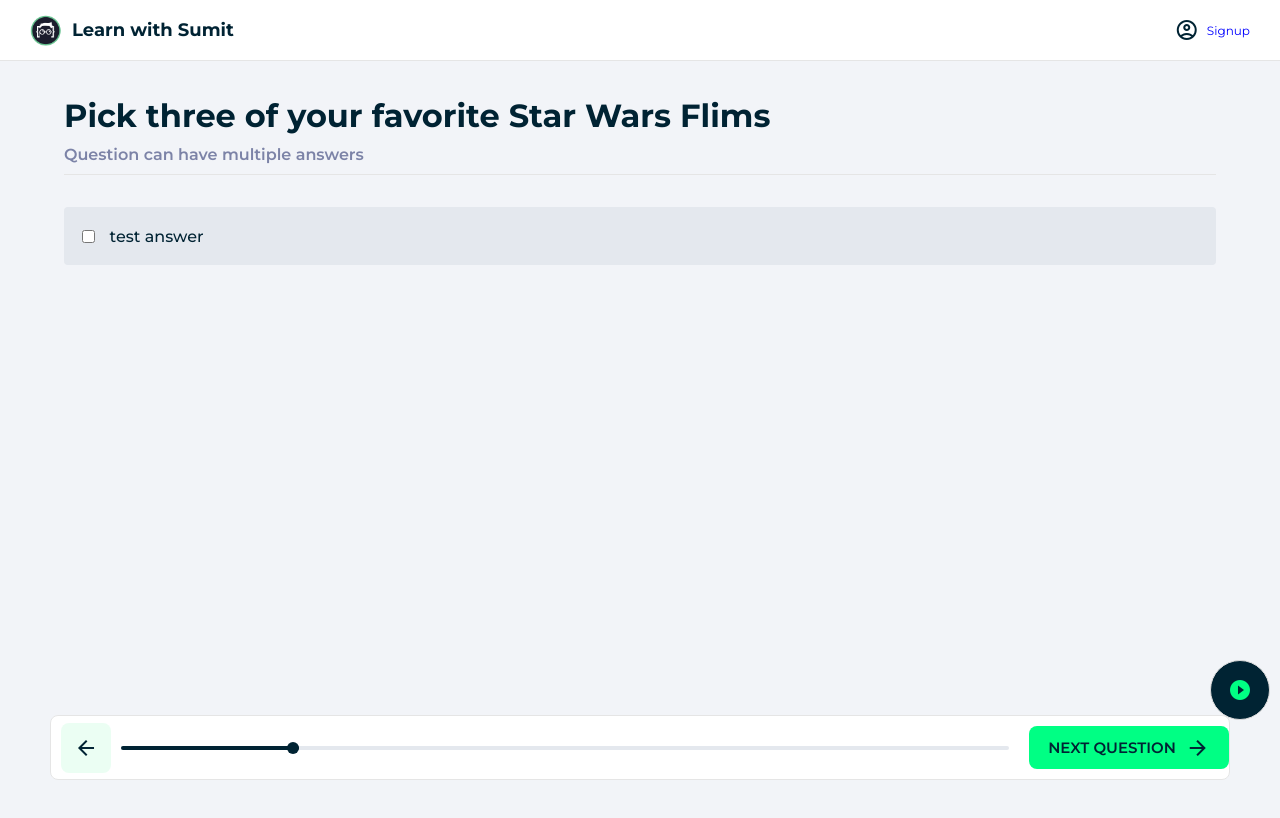
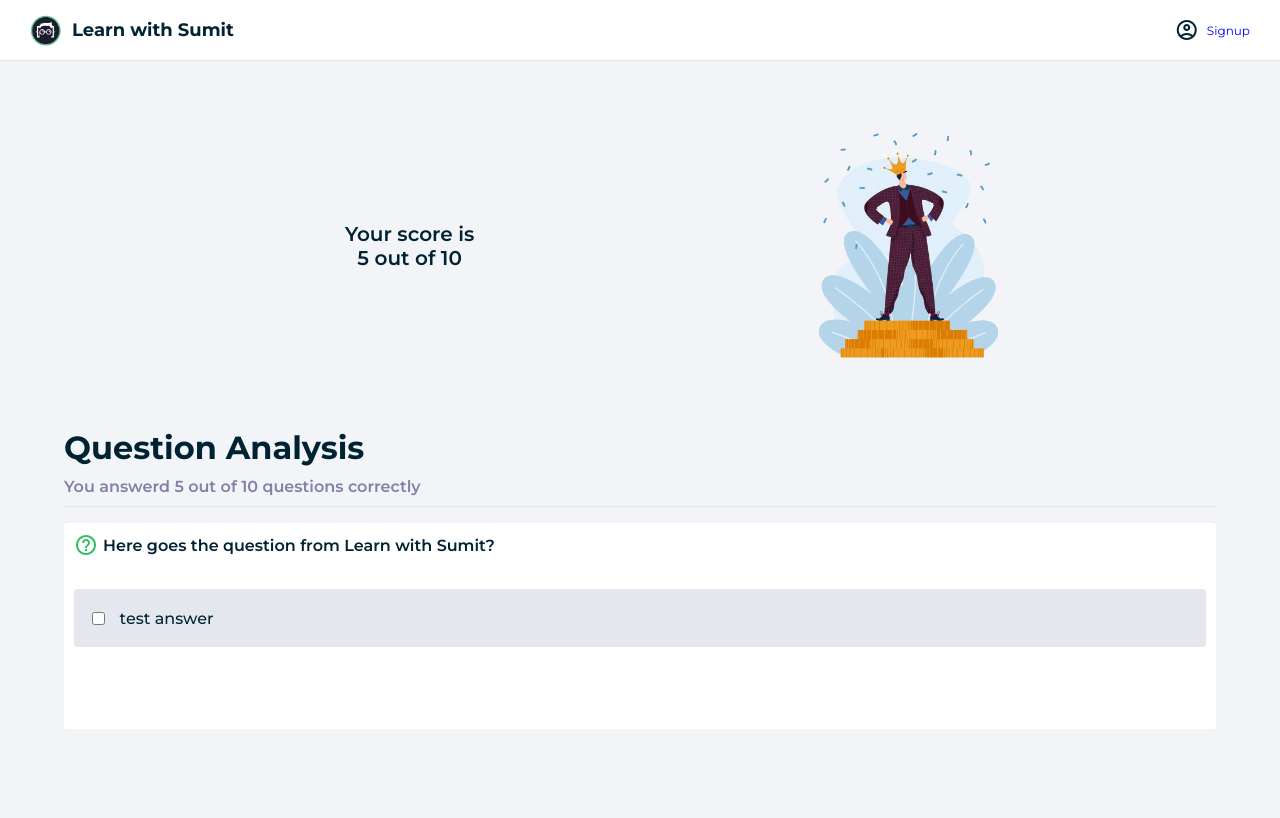
Before and after one commit to tanvirch0750/React-Quiz, a React (Create React App) app: page / in a window 1280 px wide. Shown: the top 818 px of the page. Built offline with nearby package versions, Linux system fonts and the light colour scheme.

Commit message:
Implemented result page

```diff
--- a/src/components/App.js
+++ b/src/components/App.js
@@ -1,6 +1,7 @@
 //import Home from "../pages/home/Home";
-import Quiz from "../pages/quiz/Quiz";
+//import Quiz from "../pages/quiz/Quiz";
 //import Login from "../pages/login/Login";
+import Result from "../pages/result/Result";
 import "../styles/app.css";
 import Layout from "./layout/Layout";
 
@@ -10,7 +11,8 @@
       {/* <Home /> */}
       {/* <Signup /> */}
       {/* <Login /> */}
-      <Quiz />
+      {/* <Quiz /> */}
+      <Result />
     </Layout>
   );
 }
--- /dev/null
+++ b/src/components/analysis/Analysis.jsx
@@ -0,0 +1,14 @@
+import Question from "../question/Question";
+import classes from "./Analysis.module.css";
+
+export default function Analysis() {
+  return (
+    <>
+      <div className={classes.analysis}>
+        <h1>Question Analysis</h1>
+        <h4>You answerd 5 out of 10 questions correctly</h4>
+        <Question />
+      </div>
+    </>
+  );
+}
--- /dev/null
+++ b/src/components/analysis/Analysis.module.css
@@ -0,0 +1,4 @@
+/* analysis component */
+.analysis {
+  margin: 2rem auto;
+}
--- /dev/null
+++ b/src/components/question/Question.jsx
@@ -0,0 +1,15 @@
+import React from "react";
+import Answers from "../answers/Answers";
+import classes from "./Question.module.css";
+
+export default function Question() {
+  return (
+    <div className={classes.question}>
+      <div className={classes.qtitle}>
+        <span className="material-icons-outlined"> help_outline </span>
+        Here goes the question from Learn with Sumit?
+      </div>
+      <Answers />
+    </div>
+  );
+}
--- /dev/null
+++ b/src/components/question/Question.module.css
@@ -0,0 +1,19 @@
+/* question component */
+.question {
+  background-color: white;
+  padding: 10px;
+  margin: 1rem 0;
+  border-radius: 4px;
+}
+
+.qtitle {
+  display: flex;
+  gap: 5px;
+  align-items: center;
+  color: var(--fontPrimary);
+  font-weight: 600;
+}
+
+.qtitle span {
+  color: var(--active);
+}
--- /dev/null
+++ b/src/components/summary/Summary.jsx
@@ -0,0 +1,19 @@
+import img from "../../assets/images/success.png";
+import classes from "./Summary.module.css";
+
+export default function Summary() {
+  return (
+    <div className={classes.summary}>
+      <div className={classes.point}>
+        {/* <!-- progress bar will be placed here --> */}
+        <p className={classes.score}>
+          Your score is <br />5 out of 10
+        </p>
+      </div>
+
+      <div className={classes.badge}>
+        <img src={img} alt="Success" />
+      </div>
+    </div>
+  );
+}
--- /dev/null
+++ b/src/components/summary/Summary.module.css
@@ -0,0 +1,51 @@
+/* summary comoponent */
+
+.summary {
+  width: 80%;
+  margin: 0 auto;
+  display: flex;
+  justify-content: space-between;
+}
+
+@media only screen and (max-width: 800px) {
+  .summary {
+    flex-direction: column;
+    align-items: center;
+  }
+}
+
+.point {
+  width: 50%;
+  display: grid;
+  justify-content: center;
+  place-items: center;
+  position: relative;
+}
+
+.score {
+  width: 400px;
+  text-align: center;
+  font-size: 20px;
+  font-weight: 600;
+}
+
+.badge {
+  text-align: center;
+  height: 300px;
+  padding: 1rem;
+  display: flex;
+  justify-content: center;
+  align-items: center;
+}
+
+.badge img {
+  width: 100%;
+  height: 100%;
+  object-fit: cover;
+}
+
+@media only screen and (max-width: 800px) {
+  .badge {
+    width: 100%;
+  }
+}
--- /dev/null
+++ b/src/pages/result/Result.jsx
@@ -0,0 +1,11 @@
+import Analysis from "../../components/analysis/Analysis";
+import Summary from "../../components/summary/Summary";
+
+export default function Result() {
+  return (
+    <>
+      <Summary />
+      <Analysis />
+    </>
+  );
+}
```
Also changed, not shown: src/pages/result/Result.module.css (added).
